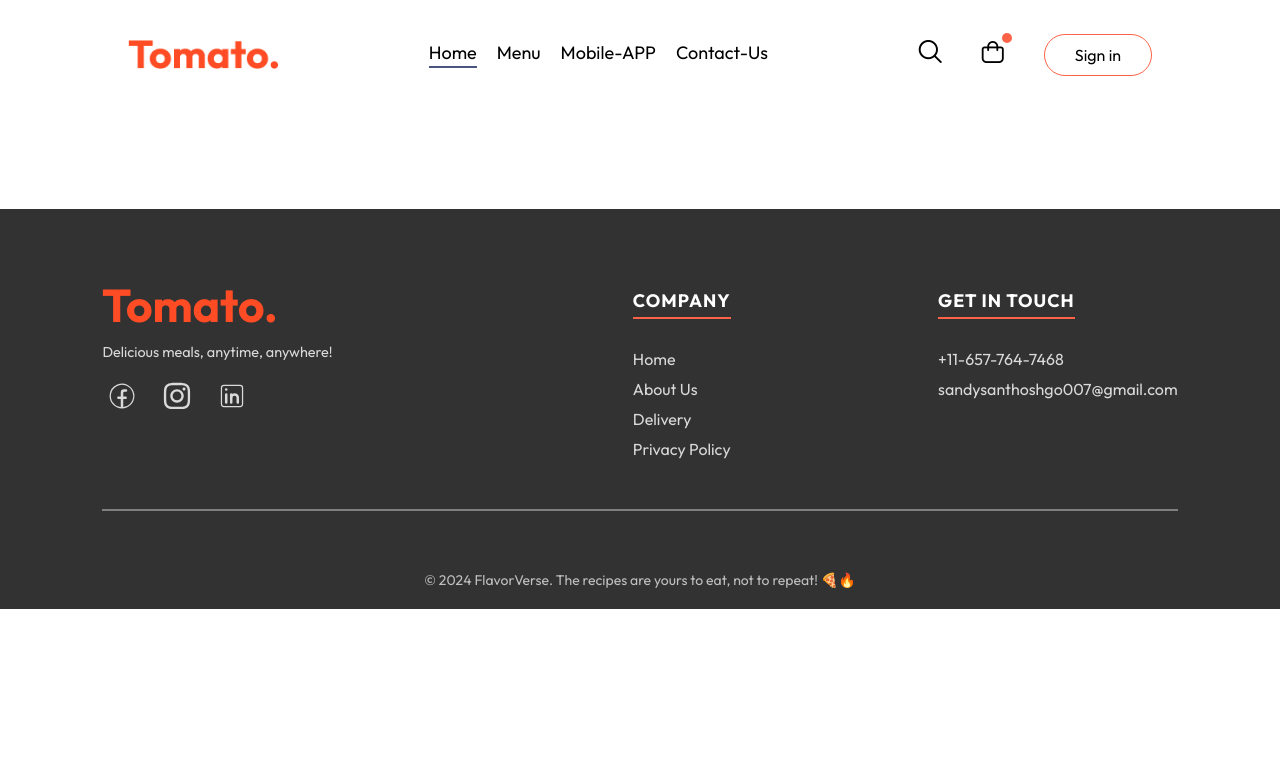
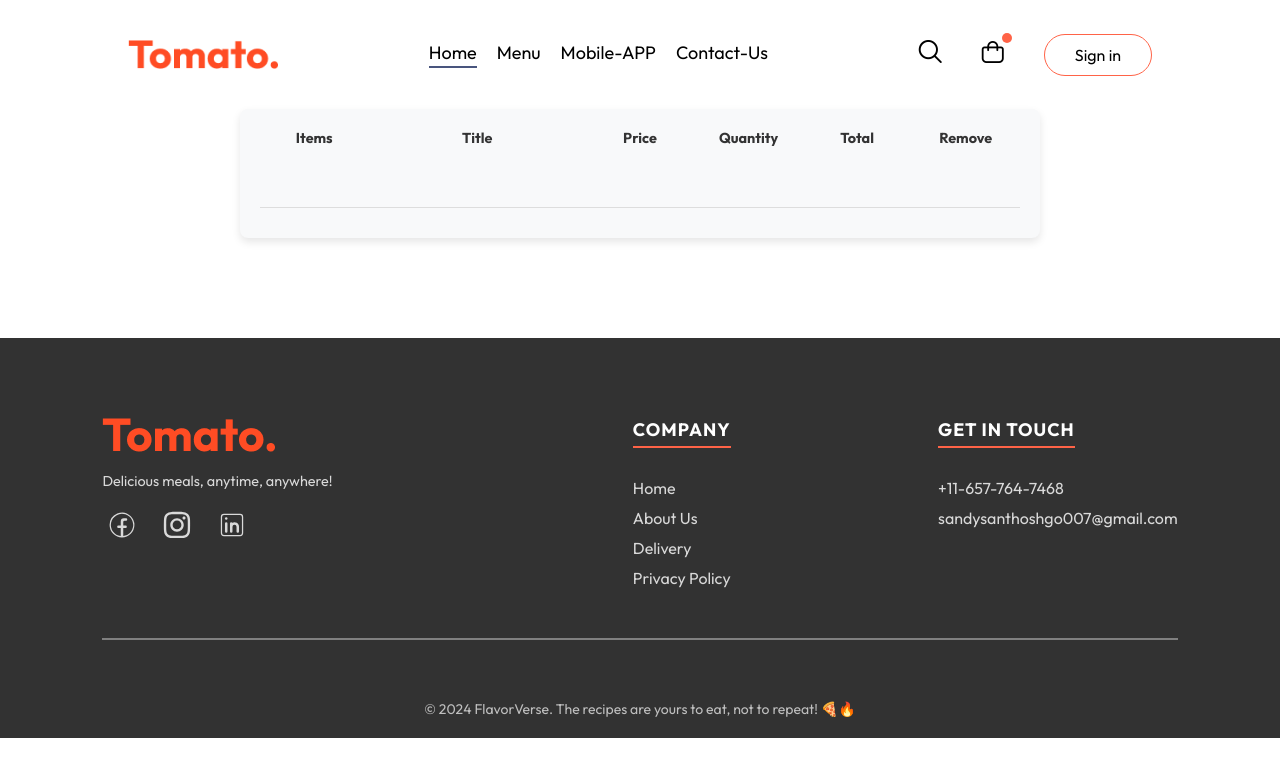
Before and after one commit to santhoshham/sample, a React (Create React App) app: page /Cart in a window 1280 px wide. Shown: the top 776 px of the page. Built offline with nearby package versions, Linux system fonts and the light colour scheme.

Commit message:
Cart commit

```diff
--- a/src/Components/Cart.css
+++ b/src/Components/Cart.css
@@ -0,0 +1,75 @@
+/* Cart.css */
+
+.cart {
+    padding: 20px;
+    background-color: #f8f9fa;
+    border-radius: 8px;
+    box-shadow: 0 4px 8px rgba(0, 0, 0, 0.1);
+    max-width: 800px;
+    margin: 0 auto;
+    font-family: Arial, sans-serif;
+}
+
+.cart-items {
+    display: flex;
+    flex-direction: column;
+    gap: 15px;
+}
+
+.cart-items-titles {
+    display: grid;
+    grid-template-columns: 1fr 2fr 1fr 1fr 1fr 1fr;
+    font-weight: bold;
+    color: #333;
+    text-align: center;
+}
+
+.cart-items-item {
+    display: grid;
+    grid-template-columns: 1fr 2fr 1fr 1fr 1fr 1fr;
+    align-items: center;
+    padding: 10px;
+    border-bottom: 1px solid #ddd;
+}
+
+.cart-items-item img {
+    width: 60px;
+    height: 60px;
+    object-fit: cover;
+    border-radius: 8px;
+}
+
+.cart-items-item p {
+    text-align: center;
+    margin: 0;
+    color: #555;
+}
+
+.cart-items-item p:last-child {
+    cursor: pointer;
+    color: #d9534f;
+    transition: color 0.3s ease;
+}
+
+.cart-items-item p:last-child:hover {
+    color: #c9302c;
+}
+
+hr {
+    border: none;
+    height: 1px;
+    background-color: #ddd;
+    margin: 10px 0;
+}
+
+@media screen and (max-width: 768px) {
+    .cart-items-titles,
+    .cart-items-item {
+        grid-template-columns: 1fr 2fr 1fr 1fr 1fr;
+    }
+
+    .cart-items-item img {
+        width: 50px;
+        height: 50px;
+    }
+}
--- a/src/Components/Cart.js
+++ b/src/Components/Cart.js
@@ -1,9 +1,43 @@
-import React from 'react'
+import React, { useContext } from 'react'
 import './Cart.css'
-export default function Cart(){
-    return(
-    <div>
+import { StoreContext } from '../Context/StoreContext'
+import { RxCross1 } from "react-icons/rx";
 
-    </div>
+export default function Cart() {
+
+    const { CarItems, food_list, removeFromCart } = useContext(StoreContext)
+
+    return (
+        <div className='cart'>
+            <div className='cart-items'>
+                <div className='cart-items-titles'>
+                  <p>Items</p>
+                  <p>Title</p>
+                  <p>Price</p>
+                  <p>Quantity</p>
+                  <p>Total</p>
+                  <p>Remove</p>
+                </div>
+                <br/>
+                <hr/>
+                {food_list.map((item, index)=>{
+                   if(CarItems[item._id]>0){
+                    return(
+                        <>
+                        <div className='cart-items-title cart-items-item'>
+                           <img src={item.image} alt=''/>
+                           <p>{item.name}</p>
+                           <p>{item.price}</p>
+                           <p>{CarItems[item._id]}</p>
+                           <p>{item.price*CarItems[item._id]}</p>
+                           <p><RxCross1 size={25}/></p>
+                        </div>
+                        <hr/>
+                        </>
+                    )
+                   }
+                })}
+            </div>
+        </div>
     )
 }
--- a/src/Components/Login/Login.css
+++ b/src/Components/Login/Login.css
@@ -56,13 +56,13 @@
   }
 
   .login-popup-title svg:hover {
-    transform: rotate(90deg); /* Adds rotation on hover */
+    transform: rotate(90deg);
   }
 
   .login-popup-inputs {
     display: flex;
     flex-direction: column;
-    gap: 1rem; /* Adds space between input fields */
+    gap: 1rem;
   }
 
   .login-popup-inputs input {
@@ -85,7 +85,7 @@
   .Login-popup button {
     width: 100%;
     padding: 0.9rem;
-    background: #007bff;
+    background:tomato;
     color: #fff;
     border: none;
     border-radius: 10px;
@@ -96,7 +96,7 @@
   }
 
   .Login-popup button:hover {
-    background: #0056b3;
+    background:tomato;
     transform: translateY(-2px);
     box-shadow: 0 4px 8px rgba(0, 123, 255, 0.4);
   }
--- a/src/Components/Navbar.js
+++ b/src/Components/Navbar.js
@@ -10,7 +10,7 @@ export default function Navbar({setShowLogin}) {
   const [menu, setMenu] = useState("Home");
   return (
     <div className='Logo'>
-      <img src={images.logo} alt='Screen' className='Logo' />
+    <Link to='/'>  <img src={images.logo} alt='Screen' className='Logo' /></Link>
       <ul className='navbar-menu'>
         <Link  to='/' onClick={() => setMenu("Home")} className={menu === "Home" ? "active" : ""}>Home</Link>
         <a  href='#explore-menu'onClick={() => setMenu("Menu")} className={menu === "Menu" ? "active" : ""}>Menu</a>
@@ -20,7 +20,7 @@ export default function Navbar({setShowLogin}) {
       <div className='navbar-right'>
         <i className="fi fi-rr-search" style={{ fontSize: '23px' }} />
         <div className='navbar-search-icon'>
-          <i className="fi fi-rr-shopping-bag" style={{ fontSize: '22px' }} />
+         <Link to='/cart'><i className="fi fi-rr-shopping-bag" style={{ fontSize: '22px' }} /></Link>
           <div className='dot'></div>
         </div>
         <button onClick={()=>setShowLogin(true)}>Sign in</button>
```
